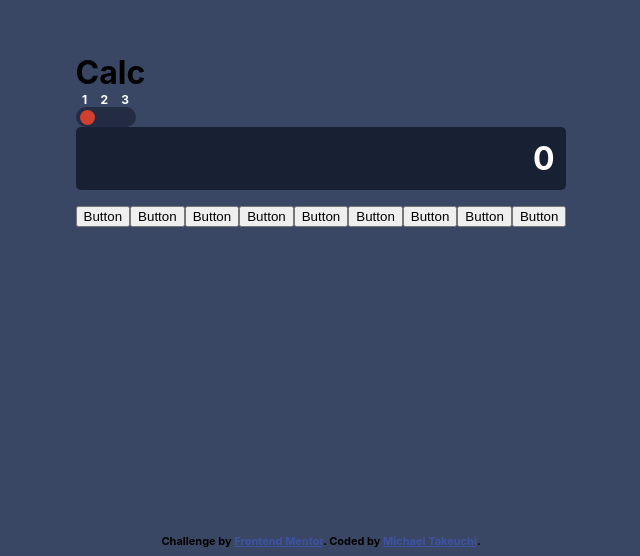
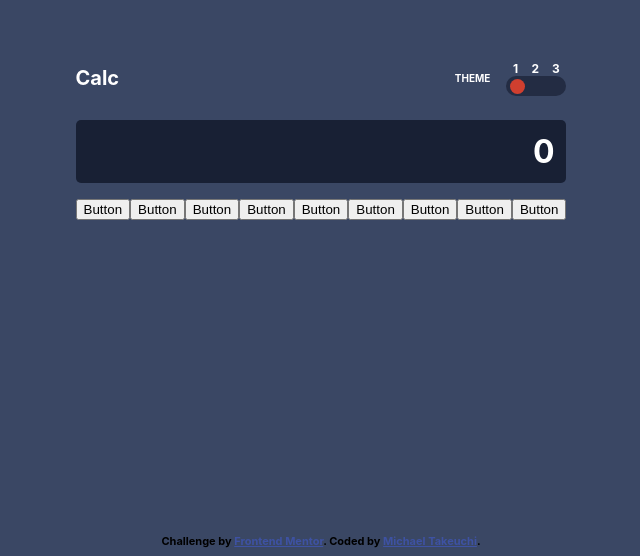
Before and after one commit to mmtakeuchi/fem-calculator, a React (Create React App) app: page / in a window 1280 px wide. Shown: the part 244-800 px from the top of the page, without its empty margins (319-959 px from the left). Built offline with nearby package versions, Linux system fonts and the light colour scheme; the HTML template or start-up script is replaced by a standard one; a web font is replaced by a local one.

Commit message:
create calculator header

```diff
--- a/src/App.css
+++ b/src/App.css
@@ -21,6 +21,25 @@
   width: 100%;
 }
 
+header {
+  display: flex;
+  justify-content: space-between;
+  align-items: center;
+  font-size: 20px;
+  color: white;
+  margin-bottom: 1.5rem;
+}
+
+.theme-toggle {
+  display: flex;
+  align-items: center;
+}
+
+.theme-span {
+  font-size: 10px;
+  margin-right: 1rem;
+}
+
 .toggle-container {
   display: flex;
   flex-direction: column;
@@ -30,6 +49,7 @@
 .toggle-nums {
   display: flex;
   justify-content: space-around;
+  text-align: center;
   width: 100%;
   font-size: 12px;
   color: hsl(0, 0%, 100%);
--- a/src/components/Calculator.jsx
+++ b/src/components/Calculator.jsx
@@ -8,7 +8,10 @@ const Calculator = () => {
   return (
     <div className="calc-container">
       <header>
-        <div>Calc</div> <ToggleSwitch />
+        <div>Calc</div>
+        <div className="theme-toggle">
+          <span class="theme-span">THEME</span> <ToggleSwitch />
+        </div>
       </header>
       <div className="output-screen">{value}</div>
       <Button />
```
